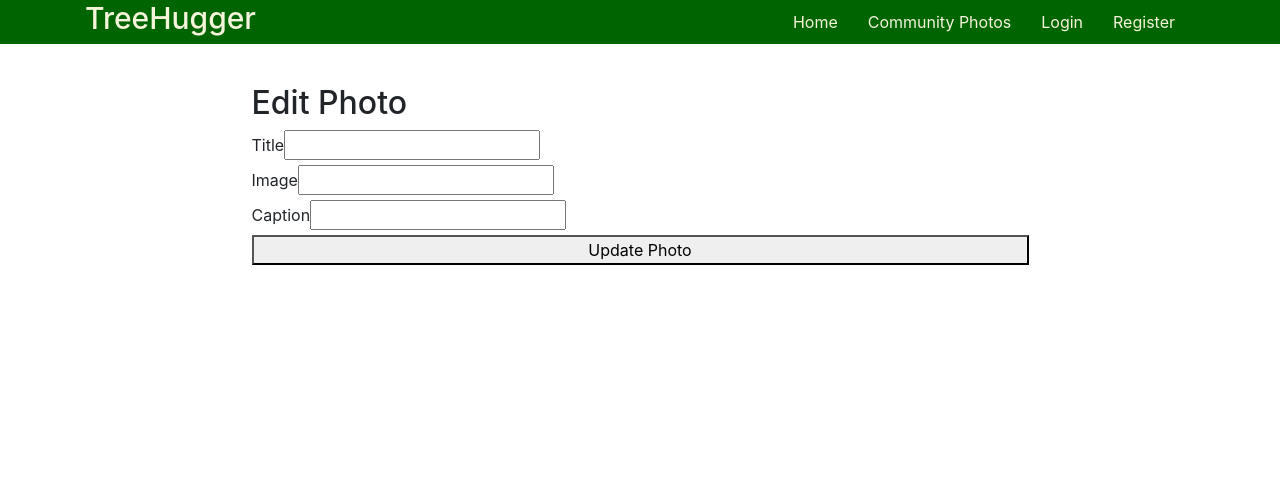
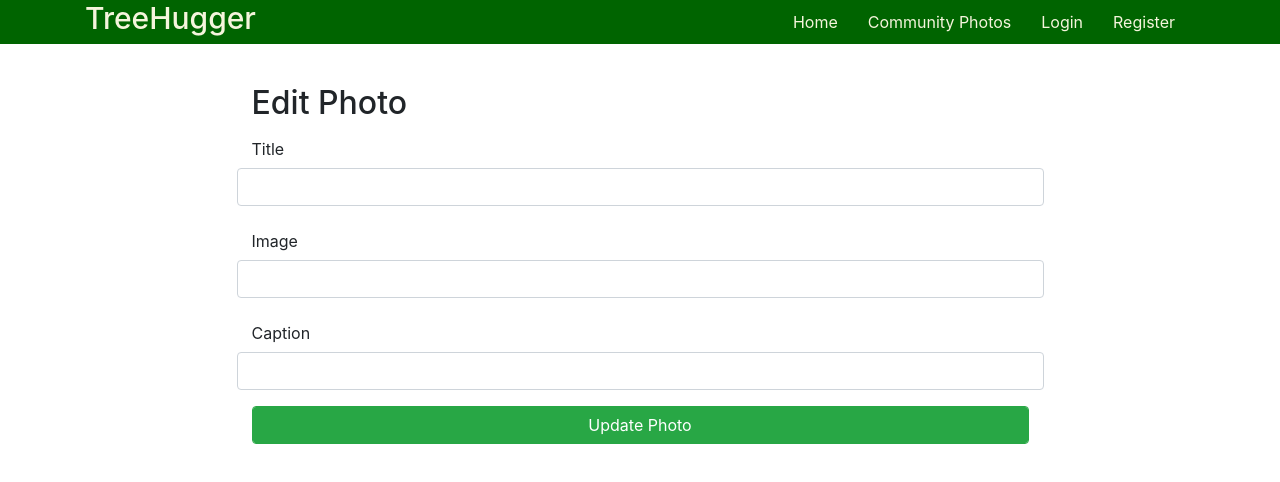
Before and after one commit to davisstacked/TreeHugger-client, a React (Create React App) app in the folder treehugger/: page /photos/1/edit in a window 1280 px wide. Shown: the top 482 px of the page. Built offline with nearby package versions, Linux system fonts and the light colour scheme; no server answers.

Commit message:
all forms look good

```diff
--- a/treehugger/src/components/Auth/Register.js
+++ b/treehugger/src/components/Auth/Register.js
@@ -47,7 +47,7 @@ class Register extends Component {
                 </div>
                 <div className="form-group row">
                     <div className="col-sm-2 col-form-label">
-                        <button className="btn btn-success float-right" type="submit">Register</button>
+                        <button className="form-control btn btn-success float-right" type="submit">Register</button>
                     </div>
                 </div>
             </form>
--- a/treehugger/src/pages/EditPhotoContainer/EditPhotoContainer.js
+++ b/treehugger/src/pages/EditPhotoContainer/EditPhotoContainer.js
@@ -37,19 +37,19 @@ class EditPhotoContainer extends React.Component {
             <div>
                 <form onSubmit={this.handleSubmit}>
                         <h2>Edit Photo</h2>
-                    <div>
-                        <label htmlFor="title">Title</label>
-                        <input type="text" name="title" id="title" value={title} onChange={this.handleChange} />
+                    <div className="form-group row">
+                        <label className="col-sm-2 col-form-label" htmlFor="title">Title</label>
+                        <input className="form-control" type="text" name="title" id="title" value={title} onChange={this.handleChange} />
                     </div>
-                    <div>
-                        <label htmlFor="image">Image</label>
-                        <input type="text" name="image" id="image" value={image} onChange={this.handleChange} />
+                    <div className="form-group row">
+                        <label className="col-sm-2 col-form-label" htmlFor="image">Image</label>
+                        <input className="form-control" type="text" name="image" id="image" value={image} onChange={this.handleChange} />
                     </div>
-                    <div>
-                        <label htmlFor="caption">Caption</label>
-                        <input type="text" name="caption" id="caption" value={caption} onChange={this.handleChange} />
+                    <div className="form-group row">
+                        <label className="col-sm-2 col-form-label" htmlFor="caption">Caption</label>
+                        <input className="form-control" type="text" name="caption" id="caption" value={caption} onChange={this.handleChange} />
                     </div>
-                    <button type="submit">Update Photo</button>
+                    <button className="form-control btn btn-success float-right" type="submit">Update Photo</button>
                 </form>
             </div>
         )
```
